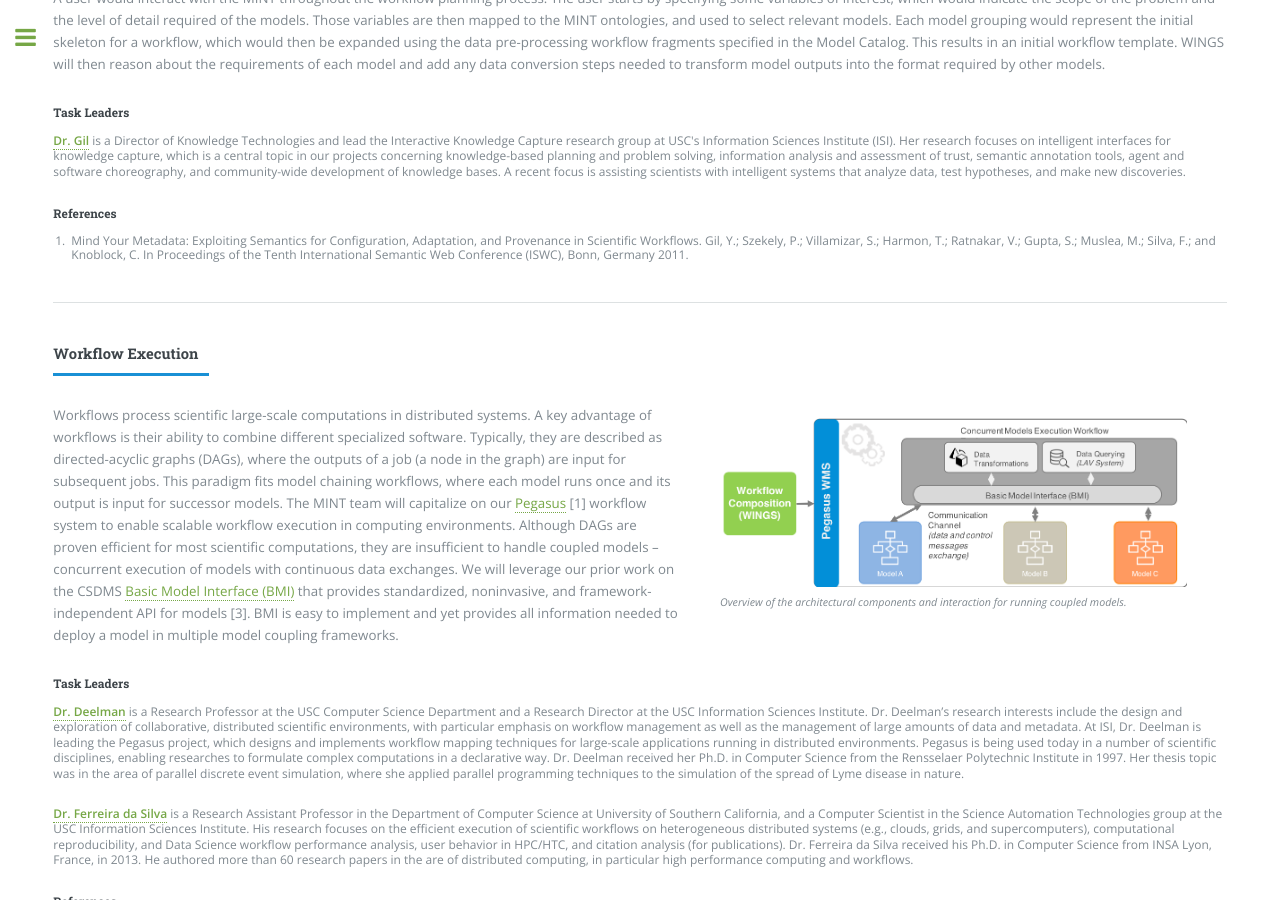
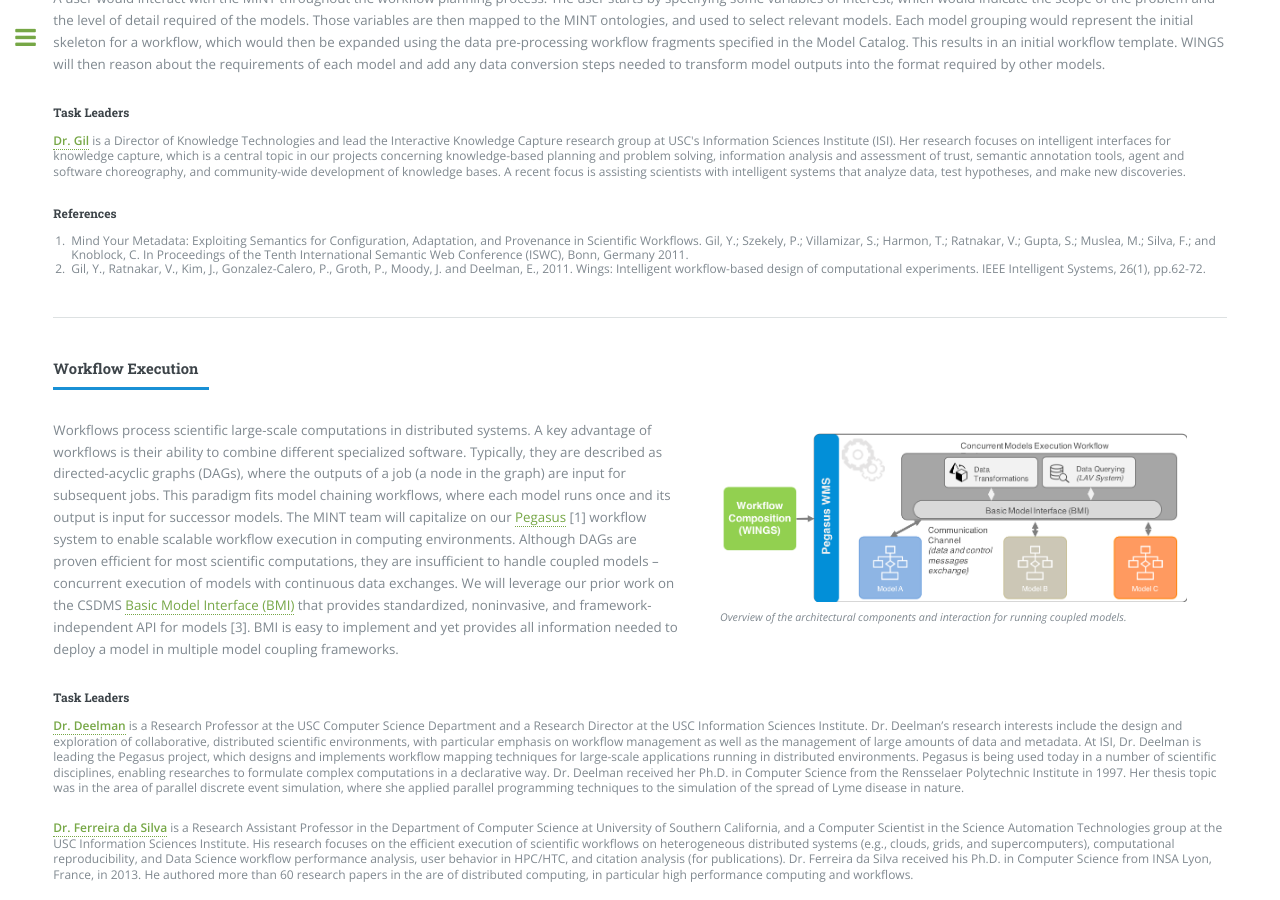
Before and after one commit to KnowledgeCaptureAndDiscovery/MINT, a Jekyll site: the page built from overview.md, in a window 1280 px wide and 900 px high, scrolled down 3276 px. Built offline with Jekyll 4.4.1, drawn with Linux system fonts in a browser that asks for light colours.

Commit message:
adding wings reference

```diff
--- a/overview.md
+++ b/overview.md
@@ -223,6 +223,7 @@ title: Overview
     <h5>References</h5>
     <ol style="font-size: 0.9em; line-height: 1.2em">
         <li>Mind Your Metadata: Exploiting Semantics for Configuration, Adaptation, and Provenance in Scientific Workflows. Gil, Y.; Szekely, P.; Villamizar, S.; Harmon, T.; Ratnakar, V.; Gupta, S.; Muslea, M.; Silva, F.; and Knoblock, C. In Proceedings of the Tenth International Semantic Web Conference (ISWC), Bonn, Germany 2011.</li>
+        <li>Gil, Y., Ratnakar, V., Kim, J., Gonzalez-Calero, P., Groth, P., Moody, J. and Deelman, E., 2011. Wings: Intelligent workflow-based design of computational experiments. IEEE Intelligent Systems, 26(1), pp.62-72.</li>
     </ol>
     <hr class="major" />
 	<header class="major">
```
